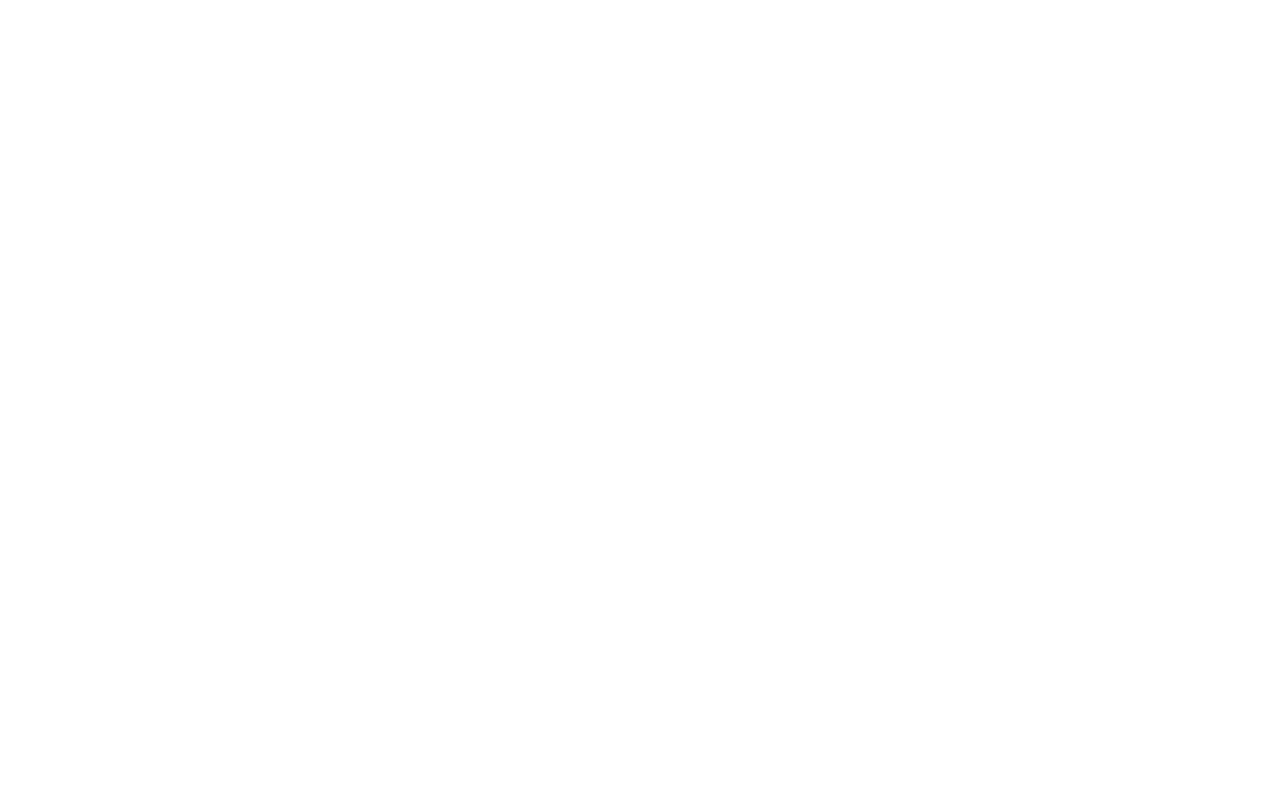
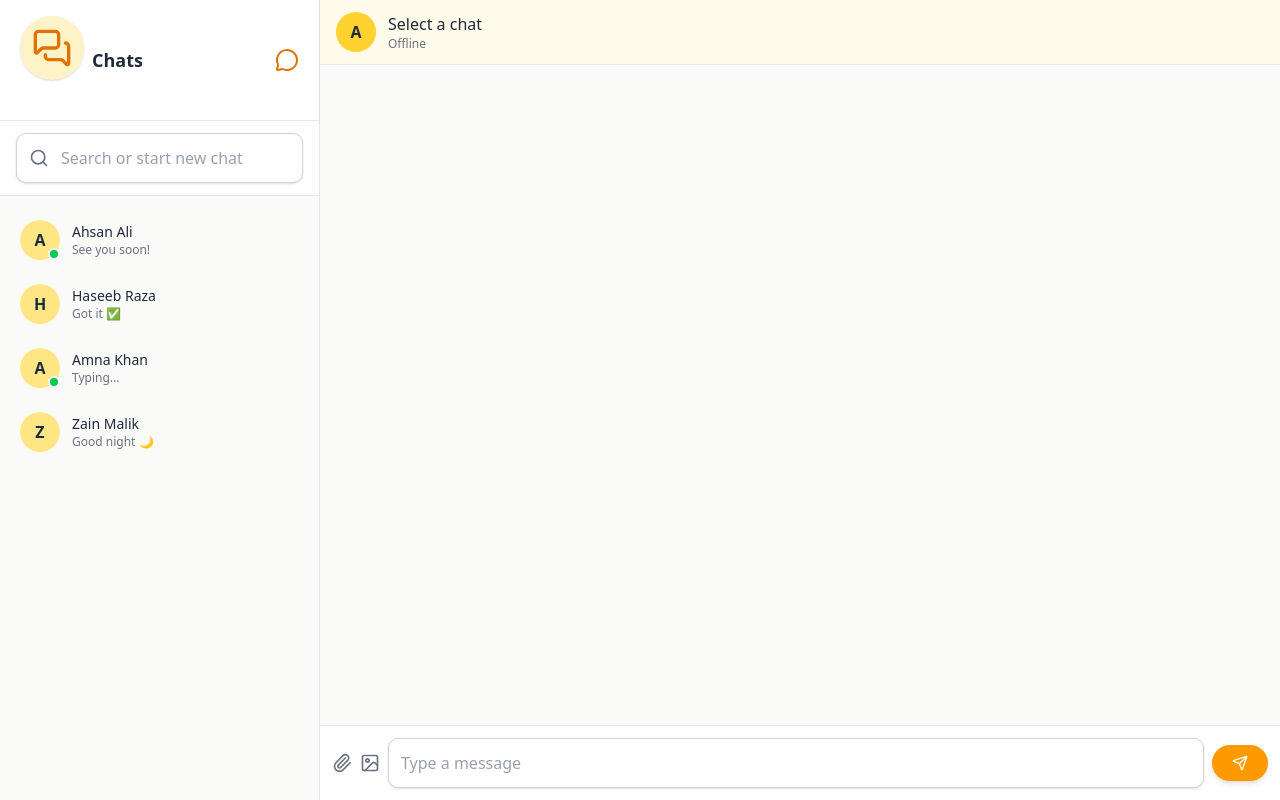
Before and after one commit to HaseebRaza2004/chatapp-web-frontend, a React (Vite) app: page /Chats in a window 1280 px wide. Before the commit this address had no page. Built offline with nearby package versions, Linux system fonts and the light colour scheme.

Commit message:
add MessageBubble, update ChatMessages and ChatInputForm; wire ChatDashboard with per-chat message state and auto-scroll

```diff
--- a/src/App.jsx
+++ b/src/App.jsx
@@ -12,7 +12,7 @@ function App() {
       <Route path="/Login" element={<PhoneNumber />} />
       <Route path="/VerifyOTP" element={<VerifyOTP />} />
       <Route path="/Setup-Profile" element={<ProfileSetup />} />
-      <Route path="/Contacts" element={<ChatDashboard />} />
+      <Route path="/Chats" element={<ChatDashboard />} />
     </Routes>
   );
 }
--- a/src/components/chat/ChatMessages.jsx
+++ b/src/components/chat/ChatMessages.jsx
@@ -1,23 +1,19 @@
+import { useEffect, useRef } from "react";
+import MessageBubble from "./MessageBubble";
+
 export default function ChatMessages({ messages }) {
+  const listRef = useRef(null);
+
+  // auto-scroll on new message
+  useEffect(() => {
+    if (!listRef.current) return;
+    listRef.current.scrollTop = listRef.current.scrollHeight;
+  }, [messages]);
+
   return (
-    <div className="flex-1 overflow-y-auto p-4 space-y-3">
+    <div ref={listRef} className="flex-1 overflow-y-auto p-4 space-y-3 bg-stone-50">
       {messages.map((m) => (
-        <div
-          key={m.id}
-          className={`flex ${
-            m.sender === "me" ? "justify-end" : "justify-start"
-          }`}
-        >
-          <div
-            className={`px-4 py-2 rounded-2xl text-sm max-w-[70%] ${
-              m.sender === "me"
-                ? "bg-amber-500 text-white"
-                : "bg-stone-200 text-gray-800"
-            }`}
-          >
-            {m.text}
-          </div>
-        </div>
+        <MessageBubble key={m.id} text={m.text} sender={m.sender} time={m.time} />
       ))}
     </div>
   );
--- /dev/null
+++ b/src/components/chat/MessageBubble.jsx
@@ -0,0 +1,23 @@
+export default function MessageBubble({ text, sender, time }) {
+  const isMe = sender === "me";
+
+  return (
+    <div className={`flex ${isMe ? "justify-end" : "justify-start"}`}>
+      <div
+        className={`px-4 py-2 rounded-2xl text-sm max-w-[78%] break-all whitespace-pre-wrap
+          ${isMe ? "bg-amber-500 text-white" : "bg-stone-200 text-gray-800"}`}
+      >
+        <div>{text}</div>
+        {time && (
+          <div
+            className={`text-[10px] mt-1 ${
+              isMe ? "text-amber-100" : "text-gray-500"
+            }`}
+          >
+            {time}
+          </div>
+        )}
+      </div>
+    </div>
+  );
+}
--- a/src/components/forms/ChatInputForm.jsx
+++ b/src/components/forms/ChatInputForm.jsx
@@ -1,36 +1,46 @@
-import { useState } from "react";
-import { Send, Image, Paperclip } from "lucide-react";
+import { Paperclip, Image, Send } from "lucide-react";
 import Input from "../ui/Input";
 import Button from "../ui/Button";
 
 export default function ChatInputForm({ onSend }) {
-  const [message, setMessage] = useState("");
-
+  // controlled internal state so component is reusable
   const handleSubmit = (e) => {
     e.preventDefault();
-    if (!message.trim()) return;
-    onSend(message);
-    setMessage("");
+    const text = e.target.elements.message?.value?.trim();
+    if (!text) return;
+    onSend(text);
+    e.target.reset();
   };
 
   return (
     <form
       onSubmit={handleSubmit}
-      className="flex items-center gap-2 p-3 border-t"
+      className="flex items-center gap-2 p-3 border-t bg-white"
     >
-      <button type="button" className="text-gray-500 hover:text-amber-600">
+      <label className="text-gray-500 hover:text-amber-600 cursor-pointer">
         <Paperclip className="w-5 h-5" />
-      </button>
-      <button type="button" className="text-gray-500 hover:text-amber-600">
+        <input type="file" className="hidden" />
+      </label>
+
+      <label className="text-gray-500 hover:text-amber-600 cursor-pointer">
         <Image className="w-5 h-5" />
-      </button>
+        <input type="file" accept="image/*" className="hidden" />
+      </label>
+
       <Input
+        name="message"
         placeholder="Type a message"
-        value={message}
-        onChange={(e) => setMessage(e.target.value)}
-        className="flex-1"
+        className="flex-1 bg-stone-50"
+        // Input supports uncontrolled usage with form element, so we don't pass value/onChange here
       />
-      <Button type="submit" variant="primary" size="md" fullWidth={false}>
+
+      <Button
+        type="submit"
+        variant="primary"
+        size="md"
+        fullWidth={false}
+        className="px-3"
+      >
         <Send className="w-4 h-4" />
       </Button>
     </form>
--- a/src/pages/ChatDashboard.jsx
+++ b/src/pages/ChatDashboard.jsx
@@ -6,16 +6,48 @@ import ChatInputForm from "../components/forms/ChatInputForm";
 
 export default function ChatDashboard() {
   const [selectedChat, setSelectedChat] = useState(null);
-  const [messages, setMessages] = useState([
-    { id: 1, sender: "me", text: "Hey! How are you?" },
-    { id: 2, sender: "them", text: "I'm good! You?" },
-    { id: 3, sender: "me", text: "All good 😊" },
-  ]);
+  const [messagesMap, setMessagesMap] = useState({
+    // chatId -> messages array
+    1: [
+      { id: 1, sender: "me", text: "Hey! How are you?", time: "10:00" },
+      { id: 2, sender: "them", text: "I'm good! You?", time: "10:01" },
+    ],
+    2: [{ id: 3, sender: "them", text: "Hello from chat 2", time: "09:45" }],
+  });
 
   const handleSend = (text) => {
-    const newMsg = { id: Date.now(), sender: "me", text };
-    setMessages([...messages, newMsg]);
+    if (!selectedChat) return;
+    const chatId = selectedChat.id;
+    const newMsg = {
+      id: Date.now(),
+      sender: "me",
+      text,
+      time: new Date().toLocaleTimeString([], {
+        hour: "2-digit",
+        minute: "2-digit",
+      }),
+    };
+    setMessagesMap((m) => ({ ...m, [chatId]: [...(m[chatId] || []), newMsg] }));
+
+    // simulate reply for dev/testing (remove when real backend)
+    setTimeout(() => {
+      const reply = {
+        id: Date.now() + 1,
+        sender: "them",
+        text: "Auto-reply: got it",
+        time: new Date().toLocaleTimeString([], {
+          hour: "2-digit",
+          minute: "2-digit",
+        }),
+      };
+      setMessagesMap((m) => ({
+        ...m,
+        [chatId]: [...(m[chatId] || []), newMsg, reply],
+      }));
+    }, 800);
   };
+
+  const messages = selectedChat ? messagesMap[selectedChat.id] || [] : [];
 
   return (
     <div className="flex h-screen bg-stone-50">
```
